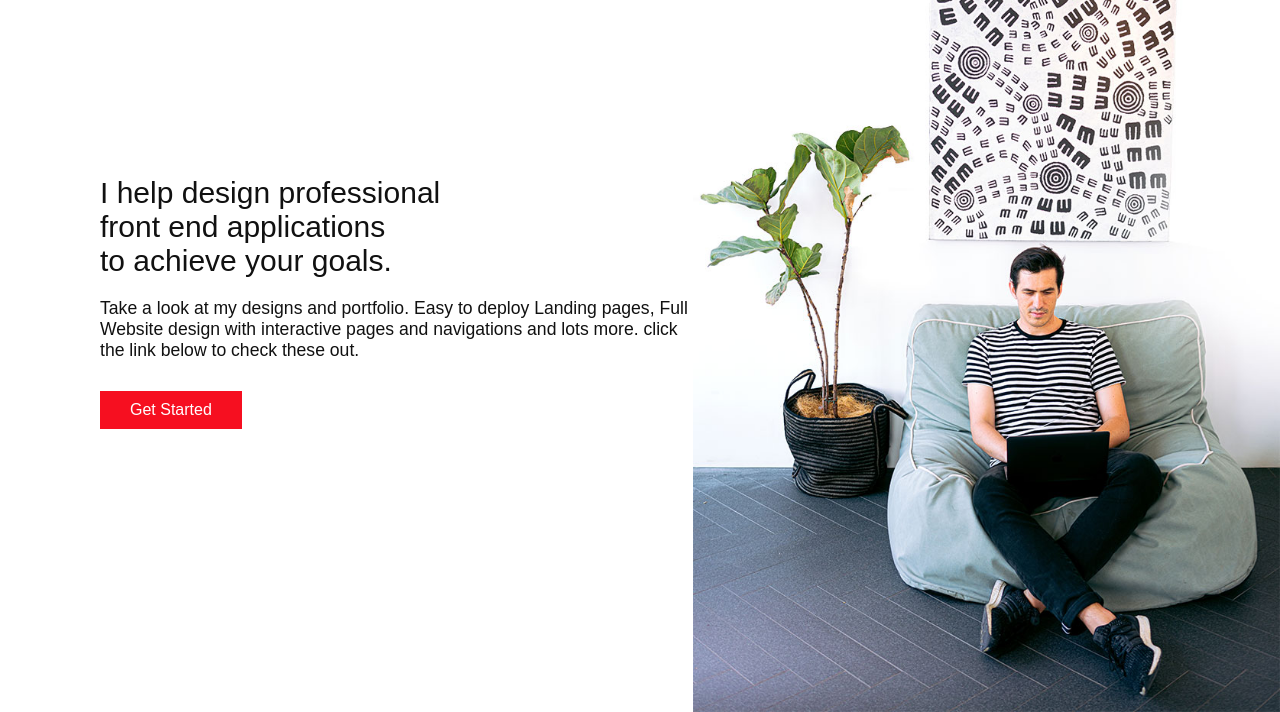
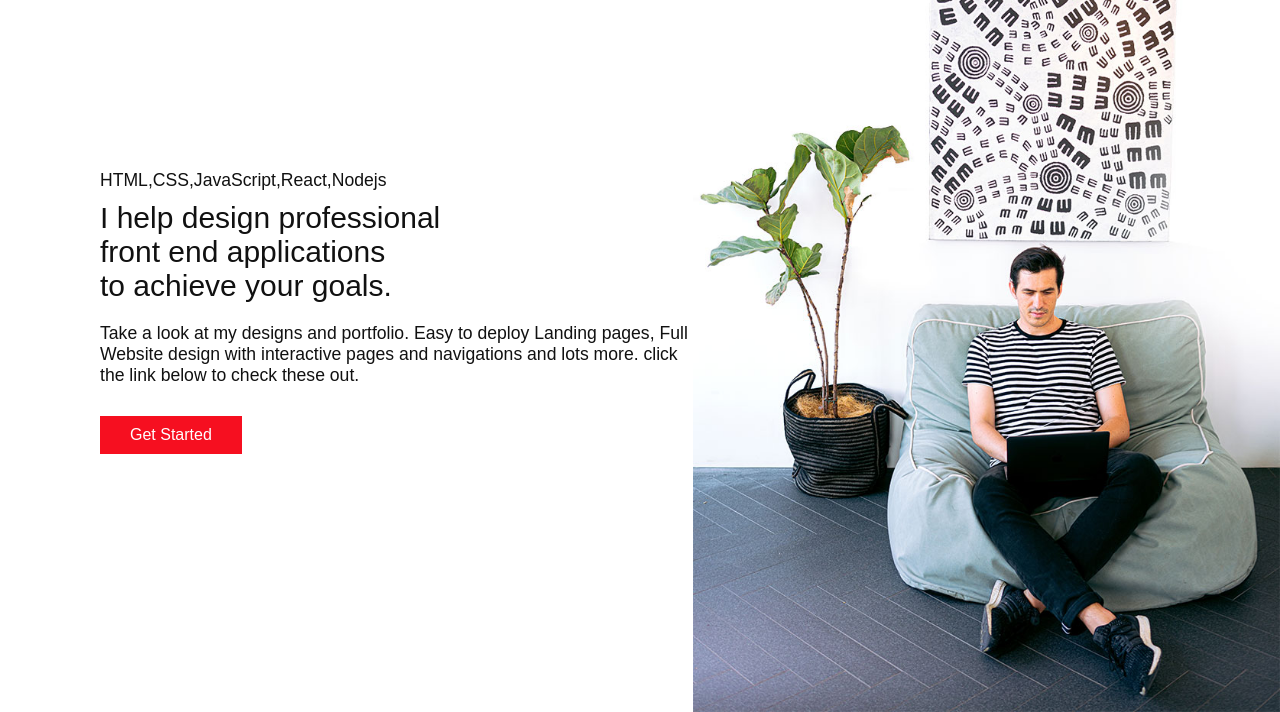
Before and after one commit to Mannie297/mywebsite, a website: page dist/index.html in a window 1280 px wide. Shown: the part 88-800 px from the top of the page. Drawn offline with Linux system fonts and the light colour scheme.

Commit message:
Third Commit

```diff
--- a/dist/index.html
+++ b/dist/index.html
@@ -51,12 +51,15 @@
     <section class="home">
         <img src="images/home-img1.jpg" class="home-img" alt="">
         <div class="home-content">
+            <div>
+                <p>HTML,CSS,JavaScript,React,Nodejs</p>
+            </div>
             <h1>I help design professional<br> front end applications <br> to achieve your goals.</h1>
             <p>
                 Take a look at my designs and portfolio. Easy to deploy Landing pages, Full Website design with interactive pages and navigations and lots more.
                 click the link below to check these out.
             </p>
-            <a href="#" class="btn">Get Started</a>
+            <a href="contact.html" class="btn">Get Started</a>
         </div>
 
     </section>
```
Also changed, not shown: dist/contact.html (+1 -1 lines).
